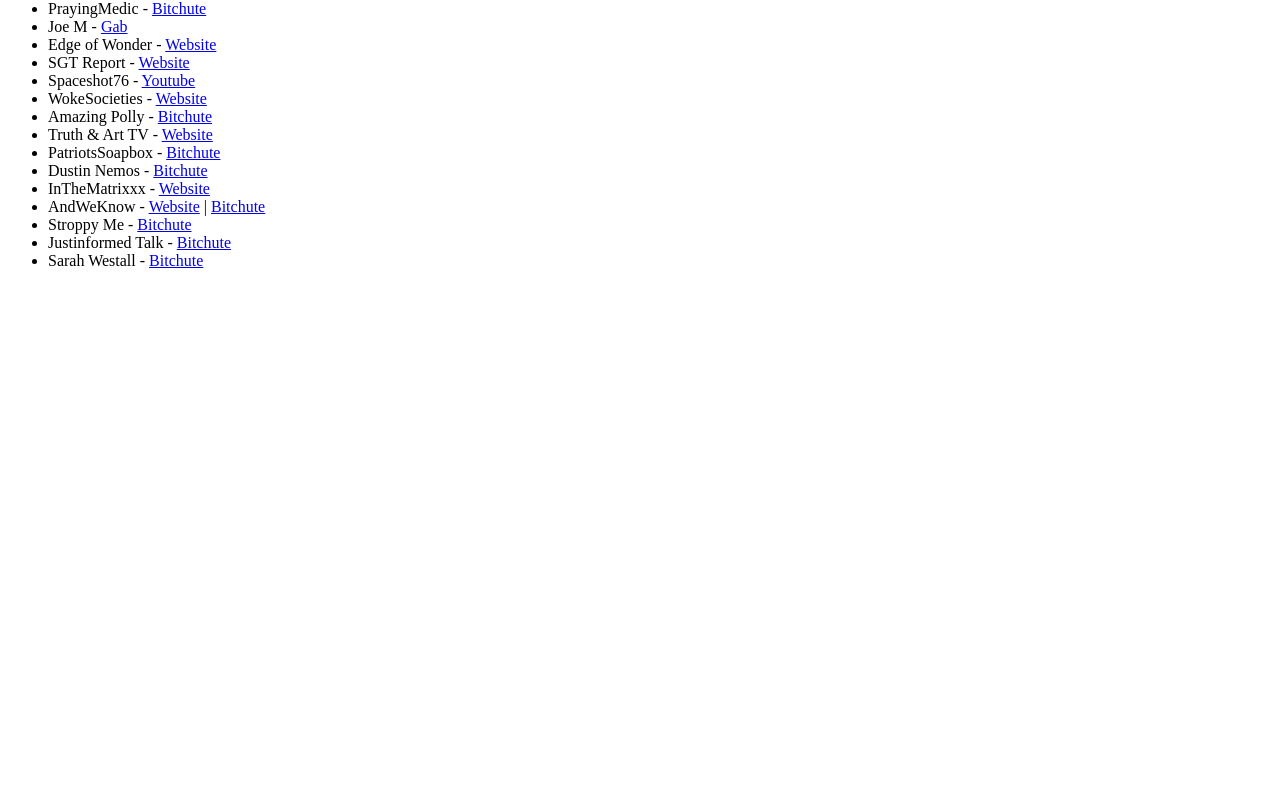
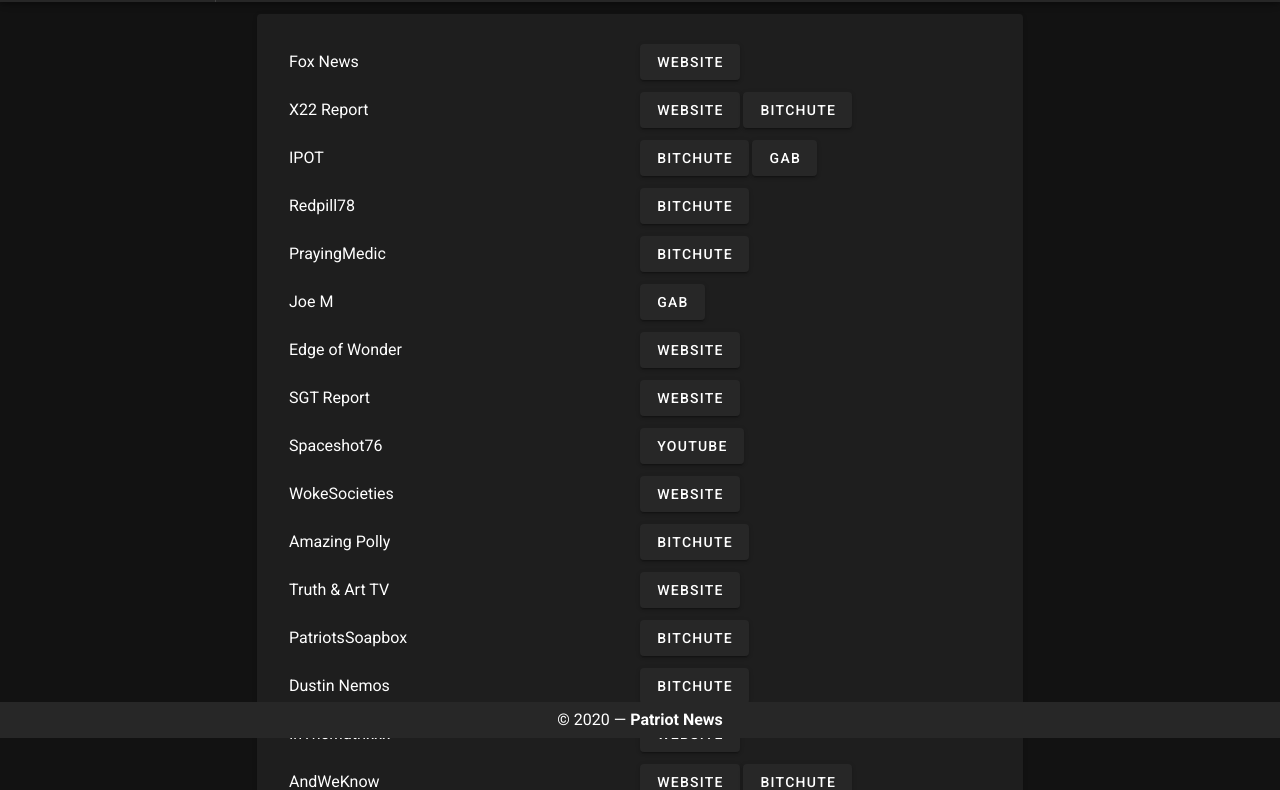
Before and after one commit to aronanda/news, a plain HTML site: page index.html in a window 1280 px wide. Shown: the part 62-852 px from the top of the page. Before the commit the page ends 800 px from the top, so only its background shows below. Drawn offline with nearby package versions, Linux system fonts and the light colour scheme.

Commit message:
Made nice

```diff
--- a/index.html
+++ b/index.html
@@ -1,20 +1,113 @@
-<ul>
-  <li>X22 - <a href="https://x22report.com" target="_blank">Website</a> | <a href="https://www.bitchute.com/channel/n78PbEkvWx2g" target="_blank">Bitchute</a></li>
-  <li>IPOT - <a href="https://www.bitchute.com/channel/Xe2ztraIRXRX" target="_blank">Bitchute</a></li>
-  <li>Redpill78 - <a href="https://www.bitchute.com/channel/ckAsk0HlOn5w" target="_blank">Bitchute</a></li>
-  <li>PrayingMedic - <a href="https://www.bitchute.com/channel/FJLej1ou6JVe" target="_blank">Bitchute</a></li>
-  <li>Joe M - <a href="https://gab.com/StormIsUponUs" target="_blank">Gab</a></li>
-  <li>Edge of Wonder - <a href="https://edgeofwonder.tv" target="_blank">Website</a></li>
-  <li>SGT Report - <a href="https://sgtreport.tv" target="_blank">Website</a></li>
-  <li>Spaceshot76 - <a href="https://www.youtube.com/channel/UCxBRXoY4uqpHwmm7DVIePIQ" target="_blank">Youtube</a></li>
-  <li>WokeSocieties - <a href="https://wokesocieties.com" target="_blank">Website</a></li>
-  <li>Amazing Polly - <a href="https://www.bitchute.com/channel/ZofFQQoDoqYT" target="_blank">Bitchute</a></li>
-  <li>Truth &amp; Art TV - <a href="http://truthandarttv.com" target="_blank">Website</a></li>
-  <li>PatriotsSoapbox - <a href="https://www.bitchute.com/channel/wnKzAtP4CGk4" target="_blank">Bitchute</a></li>
-  <li>Dustin Nemos - <a href="https://www.bitchute.com/channel/dustinnemos" target="_blank">Bitchute</a></li>
-  <li>InTheMatrixxx - <a href="https://inthematrixxx.com" target="_blank">Website</a></li>
-  <li>AndWeKnow - <a href="https://www.andweknow.com" target="_blank">Website</a> | <a href="https://www.bitchute.com/channel/1uDxpDogKMs9" target="_blank">Bitchute</a></li>
-  <li>Stroppy Me - <a href="https://www.bitchute.com/channel/M4YtazGIdcIH" target="_blank">Bitchute</a></li>
-  <li>Justinformed Talk - <a href="https://www.bitchute.com/channel/zWqrqKTLkhqW" target="_blank">Bitchute</a></li>
-  <li>Sarah Westall - <a href="https://www.bitchute.com/channel/1Ez5eVnVz1yY" target="_blank">Bitchute</a></li>
-</ul>
+<!DOCTYPE html>
+<html>
+<head>
+  <title>Patriot News</title>
+  <link href="https://fonts.googleapis.com/css?family=Roboto:100,300,400,500,700,900" rel="stylesheet">
+  <link href="https://cdn.jsdelivr.net/npm/@mdi/font@3.x/css/materialdesignicons.min.css" rel="stylesheet">
+  <link href="https://cdn.jsdelivr.net/npm/vuetify@2.x/dist/vuetify.min.css" rel="stylesheet">
+  <meta name="viewport" content="width=device-width, initial-scale=1, maximum-scale=1, user-scalable=no, minimal-ui">
+</head>
+<body>
+  <div id="app">
+    <v-app>
+      <v-app-bar app>
+        <v-toolbar-items>
+          <v-btn text class="home-btn headline text-uppercase" :ripple="false">
+            <span>{{title}}</span>
+          </v-btn>
+          <v-divider vertical></v-divider>
+        </v-toolbar-items>
+      </v-app-bar>
+      <v-main>
+        <v-container>
+          <v-row>
+            <v-col cols="8" class="mx-auto">
+              <v-card>
+                <v-card-text>
+                  <v-list>
+                    <v-list-item v-for="item in items" :key="item.id">
+                      <v-list-item-title>{{item.name}}</v-list-item-title>
+                      <v-container fluid class="pa-0">
+                        <v-btn v-if="item.site" target="_blank" :href="`http://${item.site}`">Website</v-btn>
+                        <v-btn v-if="item.chute" target="_blank" :href="`https://bitchute.com/channel/${item.chute}`">
+                          Bitchute
+                        </v-btn>
+                        <v-btn v-if="item.gab" target="_blank" :href="`https://gab.com/${item.gab}`">
+                          Gab
+                        </v-btn>
+                        <v-btn v-if="item.yt" target="_blank" :href="`https://www.youtube.com/channel/${item.yt}`">
+                          Youtube
+                        </v-btn>
+                      </v-container>
+                    </v-list-item>
+                  </v-list>
+                </v-card-text>
+                <v-card-actions v-if="false">
+                  <v-btn text color="deep-purple accent-4">
+                    Read
+                  </v-btn>
+                  <v-btn text color="deep-purple accent-4">
+                    Bookmark
+                  </v-btn>
+                  <v-spacer></v-spacer>
+                  <v-btn icon>
+                    <v-icon>mdi-heart</v-icon>
+                  </v-btn>
+                  <v-btn icon>
+                    <v-icon>mdi-share-variant</v-icon>
+                  </v-btn>
+                </v-card-actions>
+              </v-card>
+            </v-col>
+          </v-row>
+        </v-container>
+      </v-main>
+      <v-footer app>
+        <v-spacer></v-spacer>
+        <div>&copy;&nbsp;{{ new Date().getFullYear() }}&nbsp;—&nbsp;<strong>{{title}}</strong></div>
+        <v-spacer></v-spacer>
+      </v-footer>
+    </v-app>
+  </div>
+  <script src="https://cdn.jsdelivr.net/npm/vue@2.x/dist/vue.js"></script>
+  <!-- <script src="https://unpkg.com/vue-router/dist/vue-router.js"></script> -->
+  <script src="https://cdn.jsdelivr.net/npm/vuetify@2.x/dist/vuetify.js"></script>
+  <script>
+    const log = console.log.bind(console)
+    new Vue({
+      el: '#app',
+      vuetify: new Vuetify(),
+      data: () => ({
+        title: 'Patriot News',
+        items: [
+          { name: 'Fox News', site: 'topnewsshow.com/category/fox-news' },
+          { name: 'X22 Report', site: 'x22report.com', chute: 'n78PbEkvWx2g' },
+          { name: 'IPOT', chute: 'Xe2ztraIRXRX', gab: 'IPOT' },
+          { name: 'Redpill78', chute: 'ckAsk0HlOn5w', gab: '' },
+          { name: 'PrayingMedic', chute: 'FJLej1ou6JVe' },
+          { name: 'Joe M', gab: 'StormIsUponUs' },
+          { name: 'Edge of Wonder', site: 'edgeofwonder.tv' },
+          { name: 'SGT Report', site: 'sgtreport.tv' },
+          { name: 'Spaceshot76', yt: 'UCxBRXoY4uqpHwmm7DVIePIQ' },
+          { name: 'WokeSocieties', site: 'wokesocieties.com' },
+          { name: 'Amazing Polly', site: '', chute: 'ZofFQQoDoqYT' },
+          { name: 'Truth & Art TV', site: 'truthandarttv.com' },
+          { name: 'PatriotsSoapbox', chute: 'wnKzAtP4CGk4' },
+
+          { name: 'Dustin Nemos', chute: 'dustinnemos' },
+          { name: 'InTheMatrixxx', site: 'inthematrixxx.com' },
+          { name: 'AndWeKnow', site: 'andweknow.com', chute: '1uDxpDogKMs9' },
+          { name: 'Stroppy Me', chute: 'M4YtazGIdcIH' },
+          { name: 'Justinformed Talk', chute: 'zWqrqKTLkhqW' },
+          { name: 'Sarah Westall', chute: '1Ez5eVnVz1yY' },
+        ],
+      }),
+      created () {
+        this.$vuetify.theme.dark = true
+      },
+      methods: {
+      },
+    })
+  </script>
+</body>
+</html>
```
